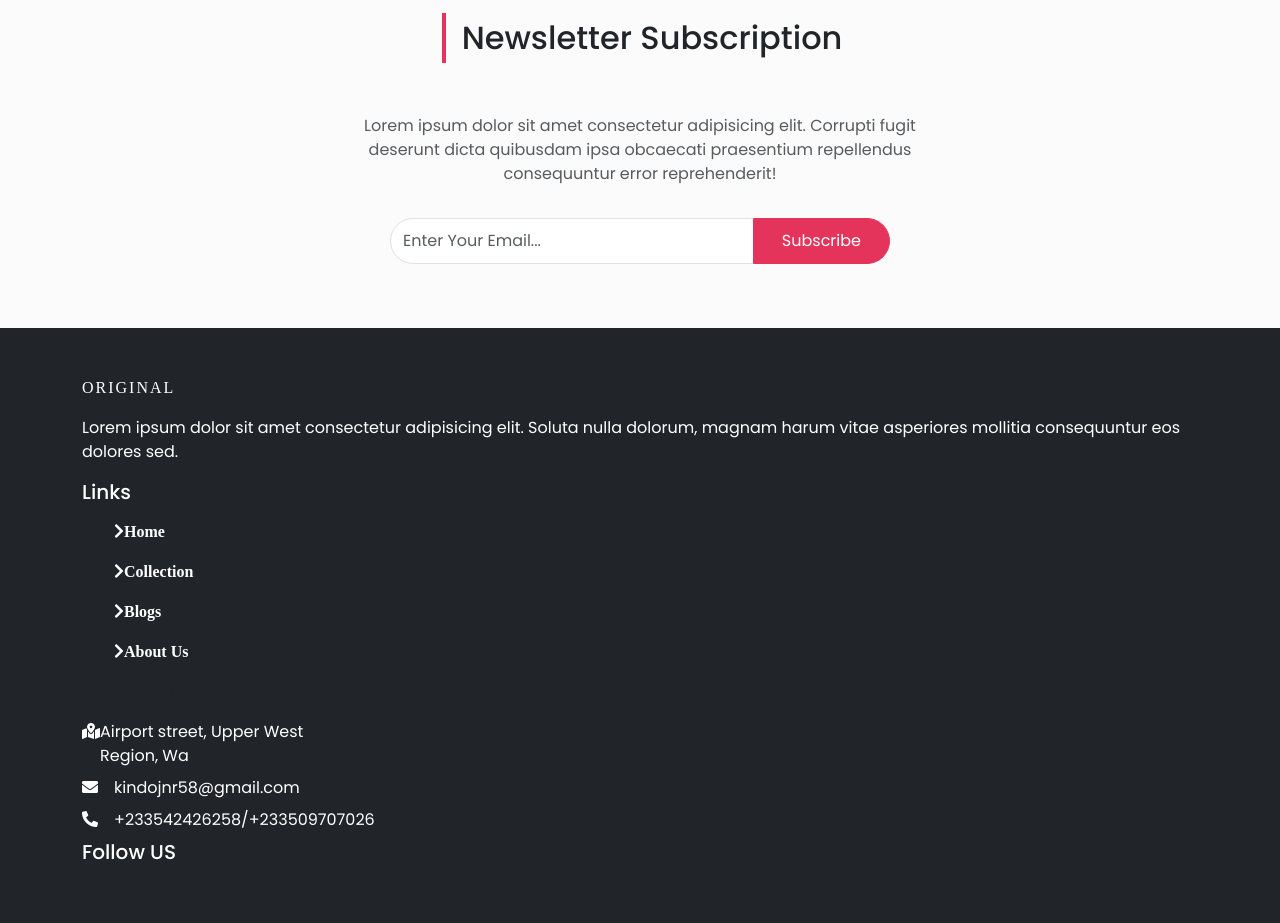
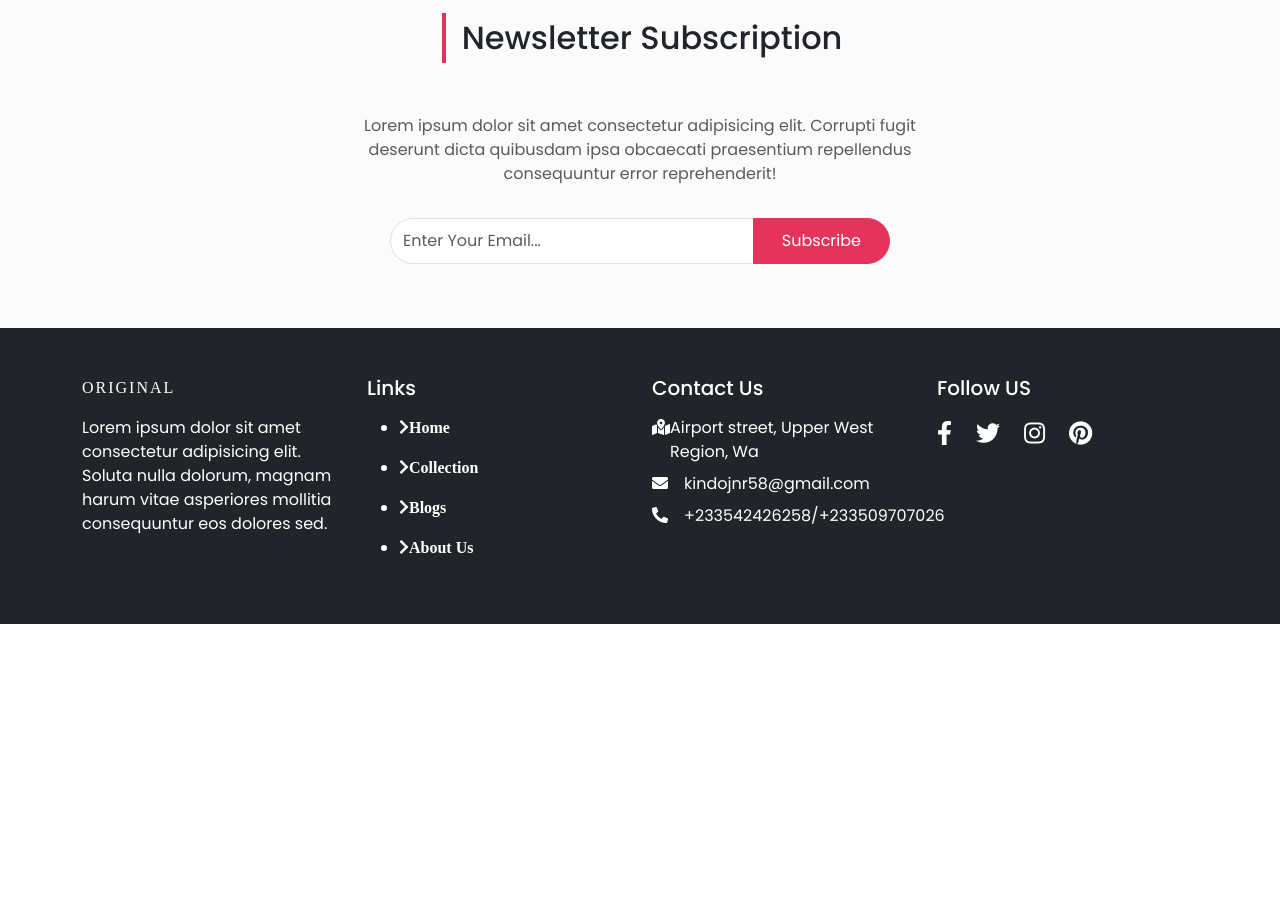
Before and after one commit to Kindo-Jnr/Original-Collection, a plain HTML site: page index.html in a window 1280 px wide. Shown: the part 6016-6939 px from the top of the page. After the commit the page ends 6640 px from the top, so only its background shows below. Drawn offline with nearby package versions, Linux system fonts and the light colour scheme; a script that the page names is missing; a web font is replaced by a local one.

Commit message:
footer second commit

```diff
--- a/index.html
+++ b/index.html
@@ -653,7 +653,7 @@
     <footer class="bg-dark py-5">
       <div class="container">
         <div class="row text-white g-4">
-          <col class="col-lg-3 col-lg-3">
+          <div class="col-lg-3 col-lg-3">
         <a href="index.html" class="text-uppercase text-decoration-none brand text-white">original</a></>
         <p class="text-white mt-3">Lorem ipsum dolor sit amet consectetur adipisicing elit. Soluta nulla dolorum, magnam harum vitae asperiores mollitia consequuntur eos dolores sed.</p>
         </div>
@@ -708,10 +708,19 @@
         </div>
         <div class="col-md-6 col-lg-3">
           <h5 class="text-white mb-3">Follow US</h5>
-          <div class="d-flex">
-            <ul class="list-unstyled text-white">
-              <li class="">
-                <i class="fas fa-facebook-f"></i>
+          <div class="">
+            <ul class="list-unstyled text-white d-flex">
+              <li class="text-white text-decoration-none fs-4 me-4">
+                <i class="fab fa-facebook-f"></i>
+              </li>
+              <li class="text-white text-decoration-none fs-4 me-4">
+                <i class="fab fa-twitter"></i>
+              </li>
+              <li class="text-white text-decoration-none fs-4 me-4">
+                <i class="fab fa-instagram"></i>
+              </li>
+              <li class="text-white text-decoration-none fs-4 me-4">
+                <i class="fab fa-pinterest"></i>
               </li>
             </ul>
           </div>
--- a/styles.css
+++ b/styles.css
@@ -153,8 +153,12 @@ footer .brand{
   font-family: var(--lg-font);
   letter-spacing: 2px;
 }
-
-
+footer a{
+  transition: color 0.3s ease;
+}
+footer a:hover{
+  color: #e5345b !important;
+}
 
 
 
```
